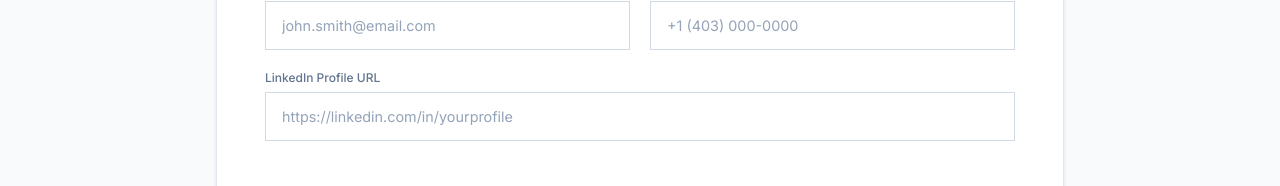
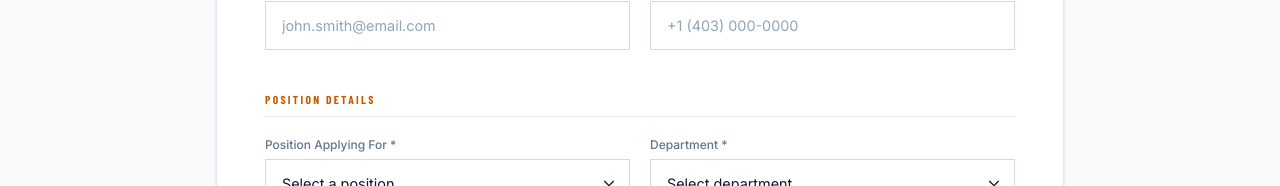
Before and after one commit to mycimbbank20-ux/Petrovaral-energy, a React (Vite) app: page /apply in a window 1280 px wide. Shown: the part 766-952 px from the top of the page. Built offline with nearby package versions, Linux system fonts and the light colour scheme; a web font is replaced by a local one.

Commit message:
removed linkedin form input

```diff
--- a/src/pages/ApplyPage.tsx
+++ b/src/pages/ApplyPage.tsx
@@ -58,7 +58,7 @@ interface FormState {
   lastName: string;
   email: string;
   phone: string;
-  linkedin: string;
+  // linkedin: string;
   position: string;
   department: string;
   location: string;
@@ -76,7 +76,7 @@ const initialForm: FormState = {
   lastName: "",
   email: "",
   phone: "",
-  linkedin: "",
+  // linkedin: "",
   position: "",
   department: "",
   location: "",
@@ -183,7 +183,7 @@ function PersonalInfoSection({
             className="form-field"
           />
         </div>
-        <div className="sm:col-span-2">
+        {/* <div className="sm:col-span-2">
           <FieldLabel>LinkedIn Profile URL</FieldLabel>
           <input
             name="linkedin"
@@ -193,7 +193,7 @@ function PersonalInfoSection({
             placeholder="https://linkedin.com/in/yourprofile"
             className="form-field"
           />
-        </div>
+        </div> */}
       </div>
     </fieldset>
   );
```
